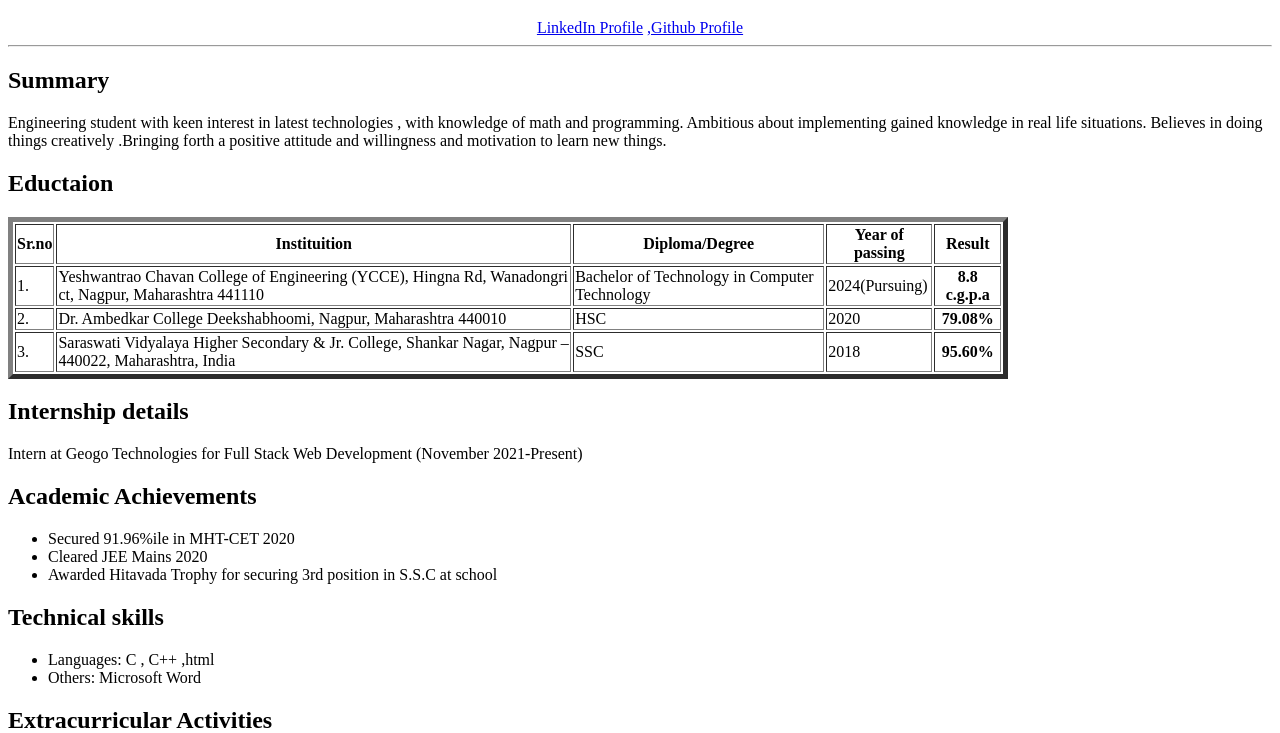
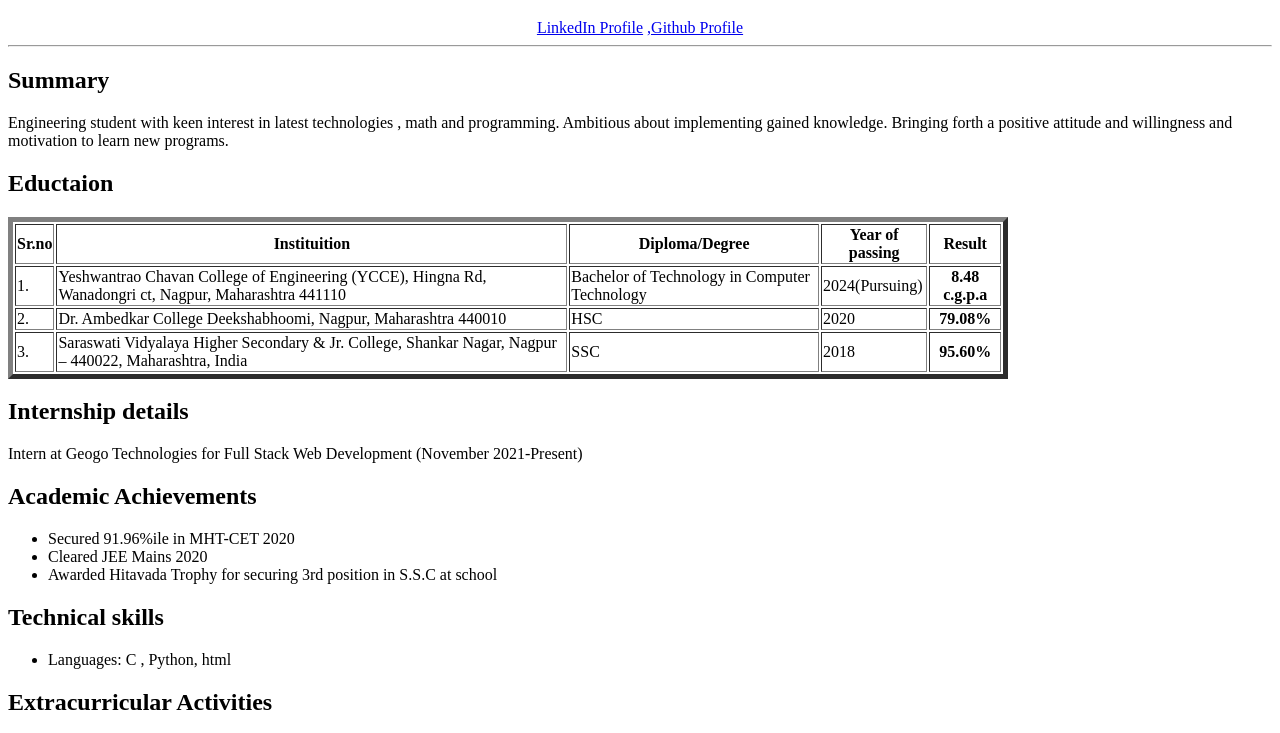
Before and after one commit to ayushkale0307/ayushkale0307.github.io, a plain HTML site: page index.html in a window 1280 px wide. Shown: the part 61-794 px from the top of the page. Drawn offline with Linux system fonts and the light colour scheme.

Commit message:
Update index.html

```diff
--- a/index.html
+++ b/index.html
@@ -10,7 +10,7 @@
 		<a href="https://github.com/ayushkale0307">,Github Profile</a>
 	</center><hr>
 	<h2>Summary</h2>
-	<p>        Engineering student with keen interest in latest technologies , with knowledge of math and programming. Ambitious about implementing gained knowledge in real life situations. Believes in doing things creatively .Bringing forth a positive attitude and willingness and motivation to learn new things.</p>
+	<p>        Engineering student with keen interest in latest technologies , math and programming. Ambitious about implementing gained knowledge. Bringing forth a positive attitude and willingness and motivation to learn new programs.</p>
 	<h2>Eductaion</h2>
 	<table border=5 width=1000>
 		<tr>
@@ -24,7 +24,7 @@
 			<td>Yeshwantrao Chavan College of Engineering (YCCE),  Hingna Rd, Wanadongri ct, Nagpur, Maharashtra 441110</td>
 			<td>Bachelor of Technology in Computer Technology </td>
 			<td>2024(Pursuing)</td>
-			<th>8.8 c.g.p.a</th>
+			<th>8.48 c.g.p.a</th>
 		<tr>
 			<td>2.</td>
 			<td>Dr. Ambedkar College Deekshabhoomi, Nagpur, Maharashtra 440010</td>
@@ -50,8 +50,7 @@
 	</ul>
 	<h2>Technical skills</h2>
 	<ul>
-		<li>Languages: C , C++ ,html</li>
-		<li>Others: Microsoft Word</li>
+		<li>Languages: C , Python, html</li>
 	</ul>
 	<h2>Extracurricular Activities</h2>
 	<ul>
```
